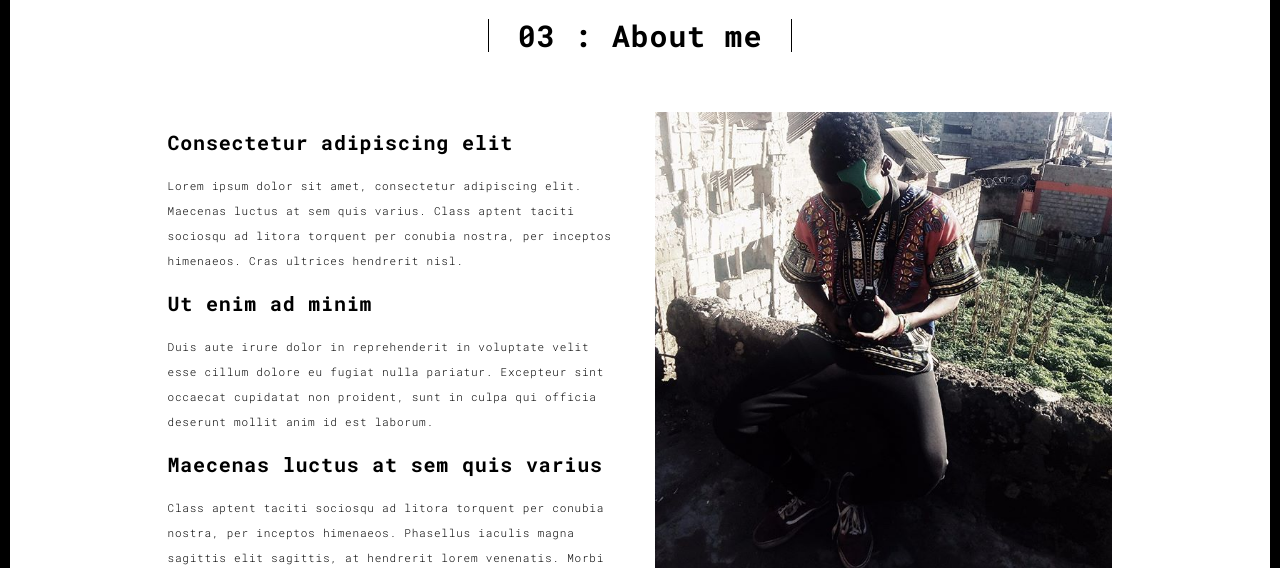
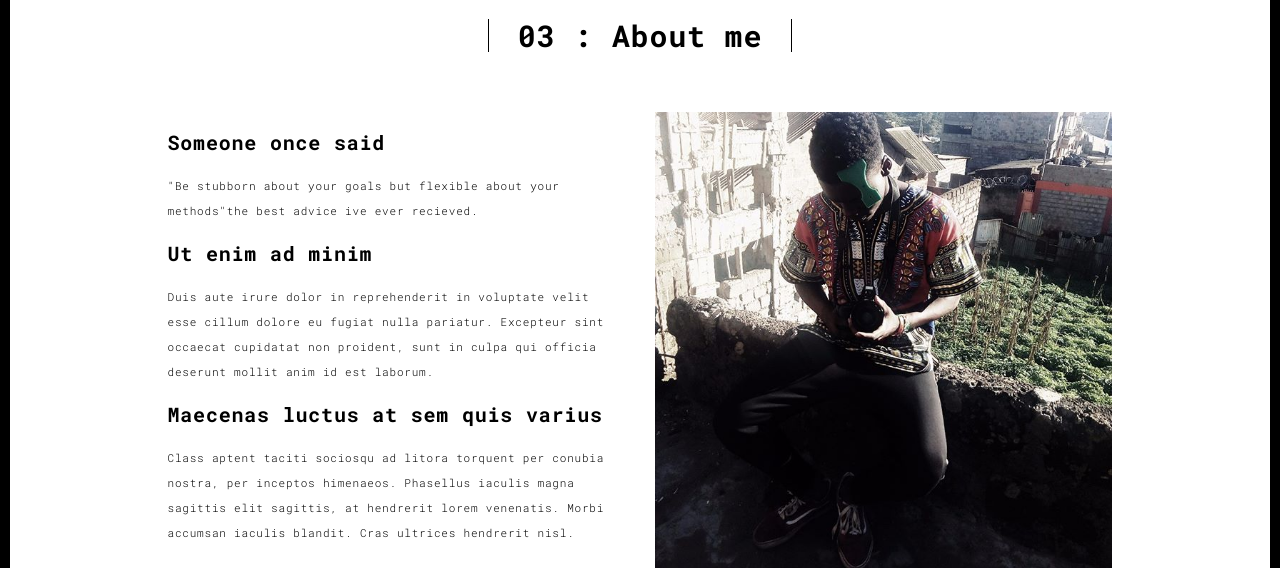
Before and after one commit to AlphaCodeEater/portfo, a Flask app: page /about.html in a window 1280 px wide. Shown: the part 90-658 px from the top of the page. Run offline with Flask 2, Linux system fonts and the light colour scheme; some libraries are stand-ins or nearby versions.

Commit message:
Someone said

```diff
--- a/templates/about.html
+++ b/templates/about.html
@@ -62,9 +62,10 @@
             <div class="col-md-10 col-md-offset-1">
               <div class="row">
                 <div class="col-xs-12 col-md-6">
-                  <h3>Consectetur adipiscing elit</h3>
-                  <p>Lorem ipsum dolor sit amet, consectetur adipiscing elit. Maecenas luctus at sem quis varius.
-                  Class aptent taciti sociosqu ad litora torquent per conubia nostra, per inceptos himenaeos. Cras ultrices hendrerit nisl.</p>
+                  <h3>Someone once said</h3>
+                  <p>
+                    "Be stubborn about your goals but flexible about your methods"the best advice ive ever recieved.
+                  </p>
                   <h3>Ut enim ad minim </h3>
                   <p>Duis aute irure dolor in reprehenderit in voluptate velit esse
                   cillum dolore eu fugiat nulla pariatur. Excepteur sint occaecat cupidatat non
```
